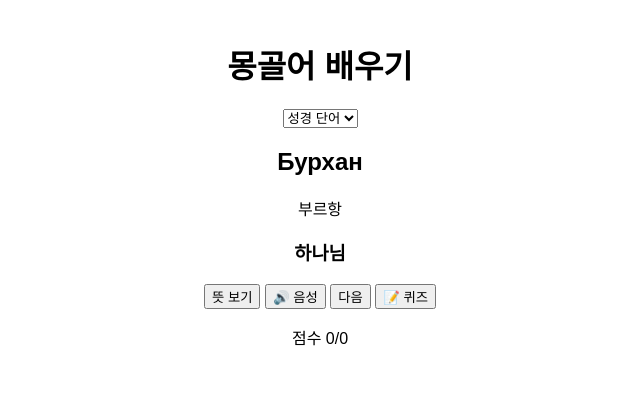
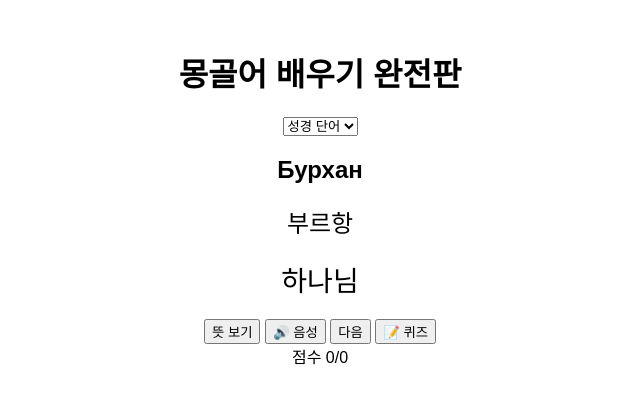
Before and after one commit to sky0612/mongolian-learning, a plain HTML site: page index.html in a window 1280 px wide. Both pictures are taken after a click on the button "뜻 보기". Shown: the whole page, without its empty margins (320-960 px from the left). Drawn offline with Linux system fonts and the light colour scheme.

Commit message:
Refactor index.html for improved Mongolian learning
Updated the HTML structure and improved the functionality for learning Mongolian, including changes to the database and user interface elements.

```diff
--- a/index.html
+++ b/index.html
@@ -1,26 +1,26 @@
-<!DOCTYPE html><html><head><meta charset="utf-8">
-<meta name="viewport" content="width=device-width,initial-scale=1">
-<title>몽골어 배우기</title></head>
-<body style="font-family:Arial;max-width:700px;margin:auto;padding:20px;text-align:center">
-<h1>몽골어 배우기</h1>
-<select id="cat"></select>
-<h2 id="m"></h2><div id="p"></div><h3 id="k"></h3>
-<button onclick="showK()">뜻 보기</button>
-<button onclick="speak()">🔊 음성</button>
-<button onclick="nextW()">다음</button>
-<button onclick="quiz()">📝 퀴즈</button>
-<p id="score"></p>
+
+<!DOCTYPE html><html><head><meta charset='utf-8'><meta name='viewport' content='width=device-width,initial-scale=1'>
+<title>몽골어 배우기 완전판</title></head>
+<body style="font-family:Arial;text-align:center;padding:20px">
+<h1>몽골어 배우기 완전판</h1>
+<select id='cat'></select>
+<h2 id='w'></h2><div id='p' style='font-size:24px'></div><div id='k' style='font-size:28px;margin:20px'></div>
+<button onclick='showK()'>뜻 보기</button>
+<button onclick='speak()'>🔊 음성</button>
+<button onclick='nextW()'>다음</button>
+<button onclick='quiz()'>📝 퀴즈</button>
+<div id='score'></div>
 <script>
-const db={"성경 단어": [["Бурхан", "부르항", "하나님"], ["Есүс", "예수스", "예수님"], ["Ариун Сүнс", "아리운 순스", "성령"], ["Залбирал", "잘비랄", "기도"], ["Библи", "비블리", "성경"], ["Магтаал", "막탈", "찬양"], ["Мөргөл", "머르걸", "예배"], ["Итгэл", "잇겔", "믿음"], ["Аврал", "아브랄", "구원"]], "교회 회화": [["Сайн байна уу?", "사인 바이노 우", "안녕하세요"], ["Хамтдаа залбирцгаая.", "함트다 잘비르츠가야", "함께 기도합시다."], ["Бурхан таныг ивээг.", "부르항 타늬그 이베그", "하나님께서 축복하시길 바랍니다."]]};
+const db={"성경 단어": [["Бурхан", "부르항", "하나님"], ["Есүс", "예수스", "예수님"], ["Ариун Сүнс", "아리운 순스", "성령"], ["Залбирал", "잘비랄", "기도"], ["Мөргөл", "머르걸", "예배"], ["Магтаал", "막탈", "찬양"], ["Аврал", "아브랄", "구원"], ["Итгэл", "잇겔", "믿음"]], "교회 회화": [["Хамтдаа залбирцгаая.", "함트다 잘비르츠가야", "함께 기도합시다."], ["Бурхан таныг ивээг.", "부르항 타늬그 이베그", "하나님께서 축복하시길 바랍니다."], ["Та сүмд анх удаа ирж байна уу?", "타 숨드 안흐 우다 이르지 바이노 우", "교회에 처음 오셨나요?"]], "일반 단어": [["Ус", "우스", "물"], ["Хоол", "호올", "음식"], ["Гэр", "게르", "집"], ["Машин", "마신", "자동차"], ["Найз", "나이즈", "친구"], ["Сургууль", "수르굴", "학교"], ["Ажил", "아질", "일"], ["Дэлгүүр", "델구르", "가게"]], "일반 회화": [["Сайн байна уу?", "사인 바이노 우", "안녕하세요"], ["Баярлалаа", "바야를랄라", "감사합니다"], ["Уучлаарай", "우칠라라이", "죄송합니다"], ["Таны нэр хэн бэ?", "타니 네르 헨 베", "이름이 무엇인가요?"], ["Би Солонгос хүн.", "비 솔롱고스 훈", "저는 한국 사람입니다."]], "식당 회화": [["Цэс өгнө үү.", "체스 어그너 우", "메뉴판 주세요."], ["Амттай байна.", "암틀태 바이노", "맛있습니다."]], "쇼핑 회화": [["Үнэ хэд вэ?", "우네 헤드 베", "얼마인가요?"], ["Хямдруулж болох уу?", "햠드룰지 볼로흐 우", "깎아주실 수 있나요?"]], "교통 회화": [["Такси дуудна уу.", "탁시 두드나 우", "택시 불러주세요."], ["Буудал хаана байна?", "부달 하나 바이노", "정류장이 어디인가요?"]], "병원 회화": [["Өвдөж байна.", "업더지 바이노", "아픕니다."], ["Эмч хэрэгтэй байна.", "엠치 헤레그테 바이노", "의사가 필요합니다."]], "직장 회화": [["Ажил эхэлье.", "아질 에헬리에", "일을 시작합시다."], ["Завсарлага авъя.", "잡사를라그 아브야", "쉬었다 합시다."]]};
 const cat=document.getElementById('cat');
 Object.keys(db).forEach(v=>cat.innerHTML+=`<option>${v}</option>`);
-let idx=0,c=0,t=0;
-function current(){return db[cat.value||Object.keys(db)[0]]}
-function load(){let w=current()[idx];m.innerText=w[0];p.innerText=w[1];k.innerText="";score.innerText=`점수 ${c}/${t}`;}
-cat.onchange=()=>{idx=0;load();};
-function showK(){k.innerText=current()[idx][2];}
-function nextW(){idx=(idx+1)%current().length;load();}
-function speak(){let u=new SpeechSynthesisUtterance(current()[idx][0]);u.lang='mn-MN';speechSynthesis.speak(u);}
-function quiz(){let q=current()[Math.floor(Math.random()*current().length)];let a=prompt(q[0]+" 뜻은?");if(a==null)return;t++;if(a.trim()==q[2]){c++;alert("정답");}else alert("정답: "+q[2]);score.innerText=`점수 ${c}/${t}`;}
+let i=0,c=0,t=0;
+function arr(){return db[cat.value||Object.keys(db)[0]]}
+function load(){w.innerText=arr()[i][0];p.innerText=arr()[i][1];k.innerText='';score.innerText=`점수 ${c}/${t}`;}
+cat.onchange=()=>{i=0;load();};
+function showK(){k.innerText=arr()[i][2];}
+function nextW(){i=(i+1)%arr().length;load();}
+function speak(){let u=new SpeechSynthesisUtterance(arr()[i][0]);u.lang='mn-MN';speechSynthesis.speak(u);}
+function quiz(){let q=arr()[Math.floor(Math.random()*arr().length)];let a=prompt(q[0]+" 뜻은?");if(a==null)return;t++;if(a.trim()==q[2]){c++;alert("정답!");}else{alert("정답: "+q[2]);}score.innerText=`점수 ${c}/${t}`;}
 load();
 </script></body></html>
```
